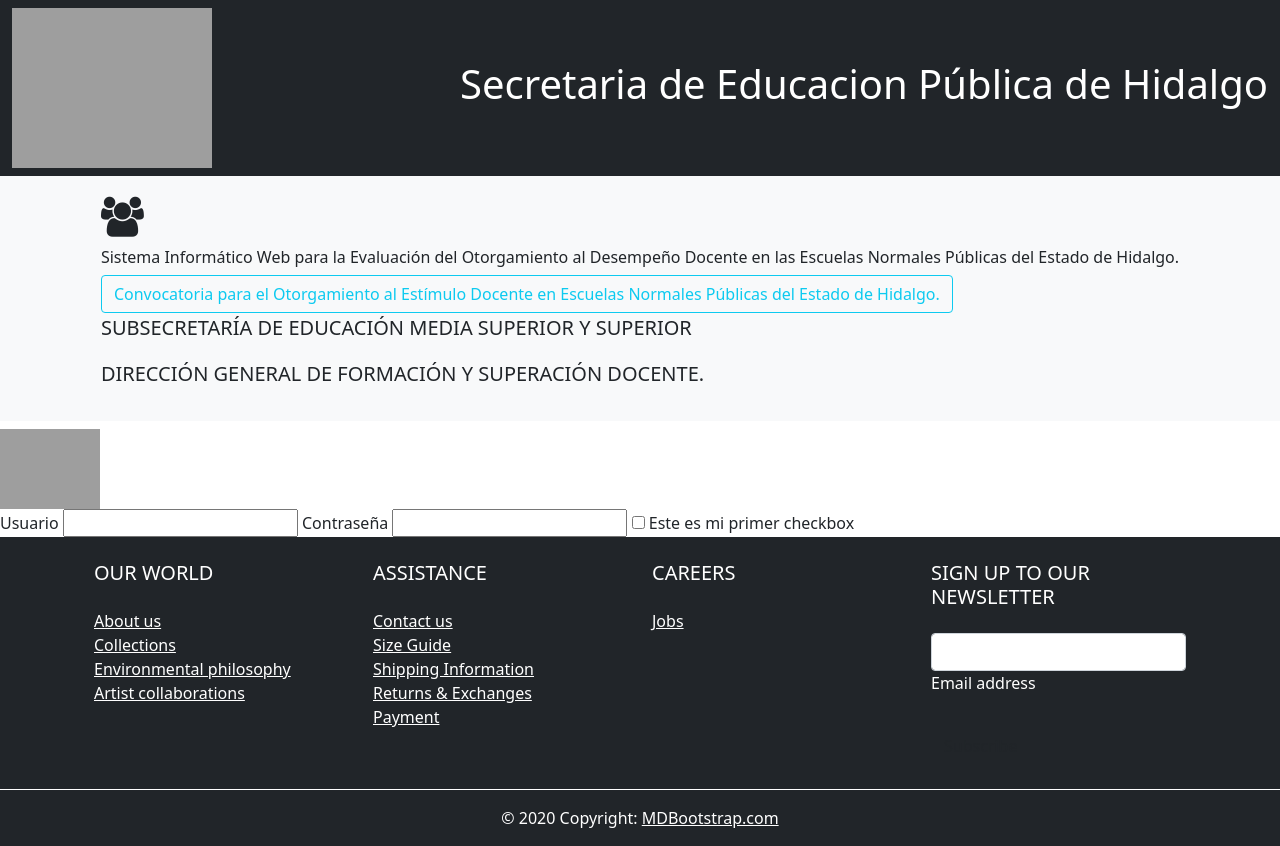
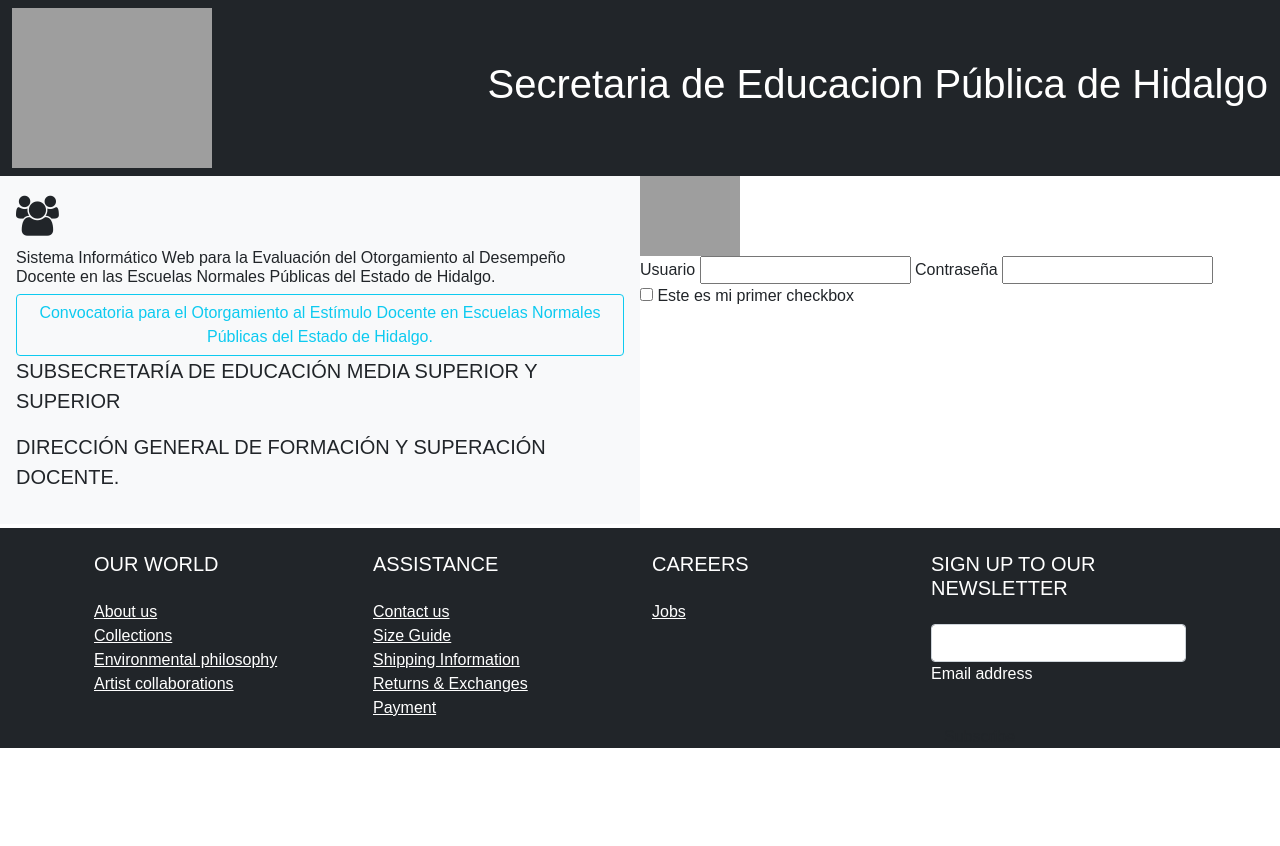
Before and after one commit to eamarquezh/software_evaluador, a PHP site: page / in a window 1280 px wide. After the commit the page ends 748 px from the top, so only its background shows below. Run offline with PHP 8.4, Linux system fonts and the light colour scheme; grey boxes are pictures that could not be loaded.

Commit message:
Update style.css

```diff
--- a/style.css
+++ b/style.css
@@ -3,3 +3,69 @@
     padding: 0;
     box-sizing: border-box;
 }
+.left-form{
+    width: 50%;
+    height: 100%;
+    overflow: hidden;
+    float: left;
+}
+body{
+    width: 100%;
+    min-height: 100vh;
+    font-family: sans-serif;
+}
+footer
+{
+    margin-top:220px;
+    width:100%;
+    height:220px;
+}
+.context-dark, .bg-gray-dark, .bg-primary {
+    color: rgba(255, 255, 255, 0.8);
+}
+
+.footer-classic a, .footer-classic a:focus, .footer-classic a:active {
+    color: #ffffff;
+}
+.nav-list li {
+    padding-top: 5px;
+    padding-bottom: 5px;
+}
+
+.nav-list li a:hover:before {
+    margin-left: 0;
+    opacity: 1;
+    visibility: visible;
+}
+
+ul, ol {
+    list-style: none;
+    padding: 0;
+    margin: 0;
+}
+
+.social-inner {
+    display: flex;
+    flex-direction: column;
+    align-items: center;
+    width: 100%;
+    padding: 23px;
+    font: 900 13px/1 "Lato", -apple-system, BlinkMacSystemFont, "Segoe UI", Roboto, "Helvetica Neue", Arial, sans-serif;
+    text-transform: uppercase;
+    color: rgba(255, 255, 255, 0.5);
+}
+.social-container .col {
+    border: 1px solid rgba(255, 255, 255, 0.1);
+}
+.nav-list li a:before {
+    content: "\f14f";
+    font: 400 21px/1 "Material Design Icons";
+    color: #4d6de6;
+    display: inline-block;
+    vertical-align: baseline;
+    margin-left: -28px;
+    margin-right: 7px;
+    opacity: 0;
+    visibility: hidden;
+    transition: .22s ease;
+}
```
